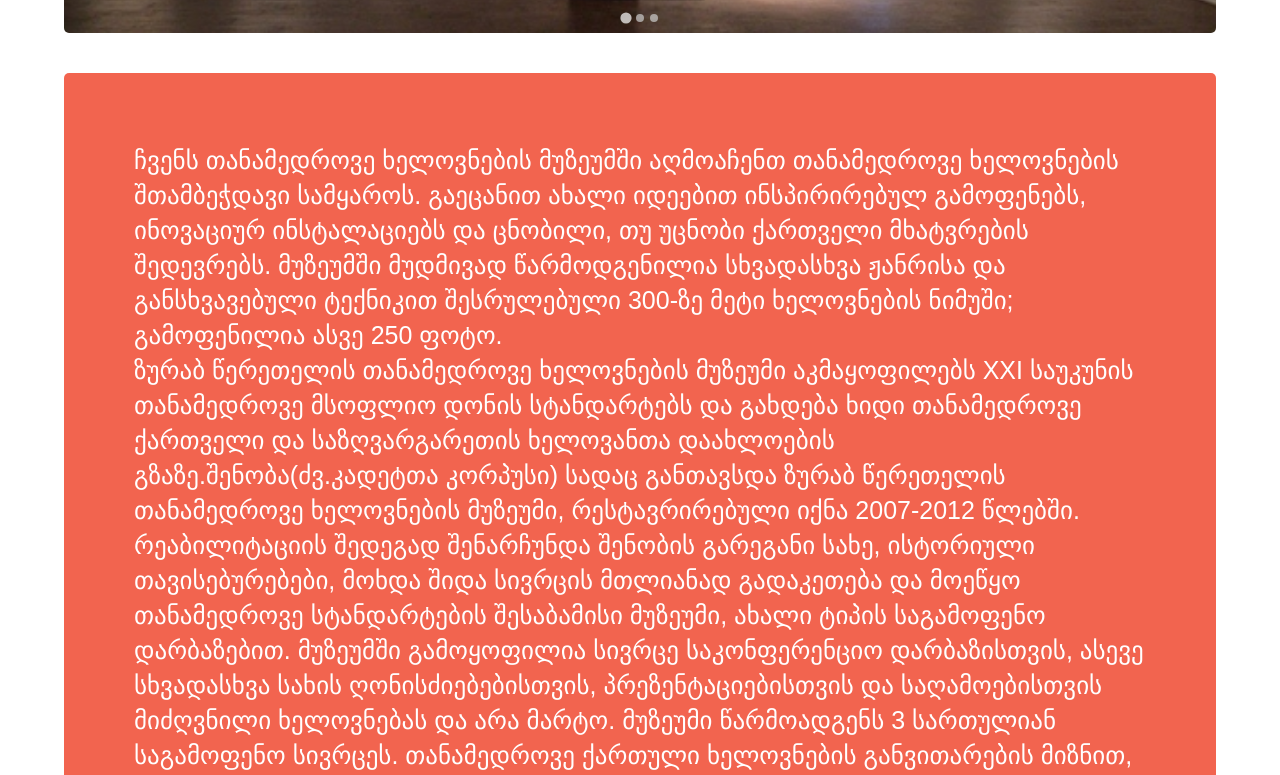
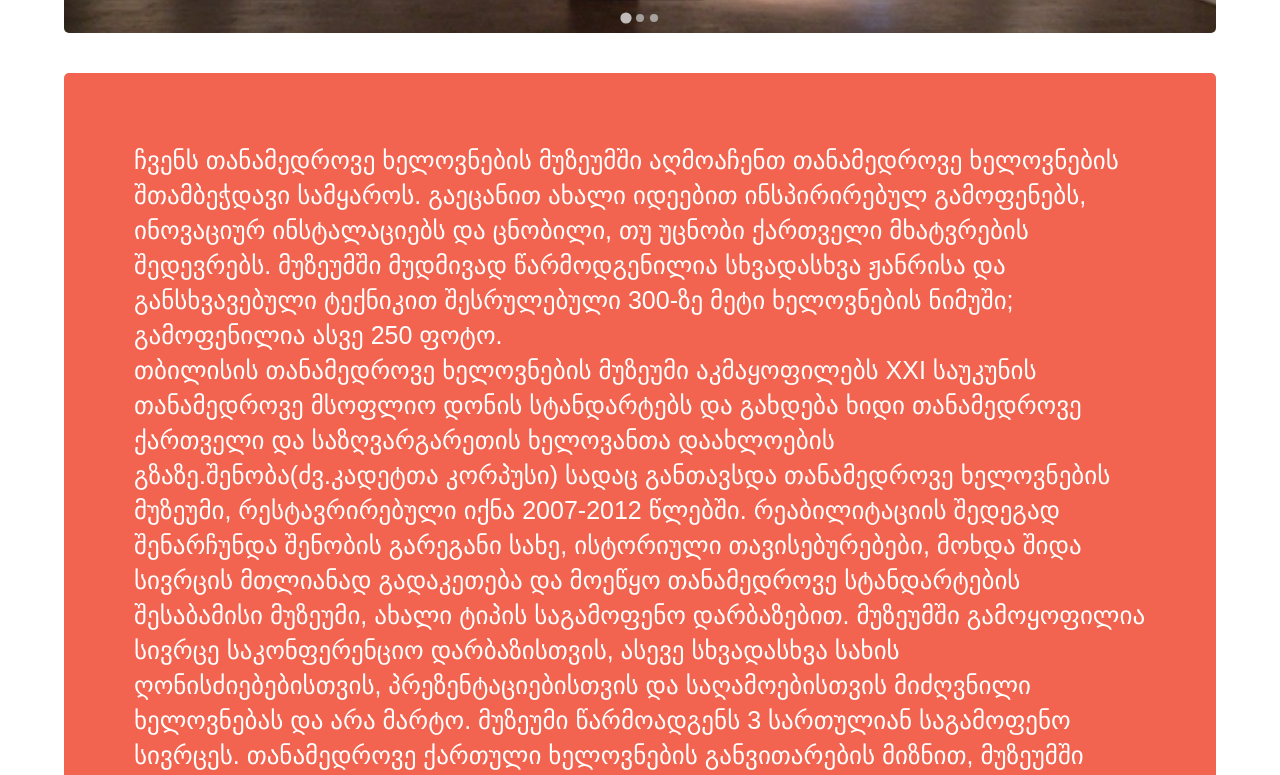
Before and after one commit to AnaGulishvili/Finalproject, a plain HTML site: page index.html in a window 1280 px wide. Both pictures are taken after a click on the element "მეტი". Shown: the part 2217-2992 px from the top of the page. Drawn offline with nearby package versions, Linux system fonts and the light colour scheme; no server answers; a web font is replaced by a local one.

Commit message:
text update

```diff
--- a/index.html
+++ b/index.html
@@ -56,7 +56,7 @@
         </header>
         <div class="text-wrapper">
             <span class="line"></span>
-            <p class="headline">ზურაბ წერეთელის <br>თანამედროვე ხელოვნების მუზეუმი</p>
+            <p class="headline">თბილისის<br>თანამედროვე ხელოვნების მუზეუმი</p>
             <p class="slogan">ქართული თანამედროვე ხელოვნება <br>ერთ სივრცეში</p>
         </div>
         <div class="btn-new">
@@ -103,7 +103,7 @@
                 მუზეუმში მუდმივად წარმოდგენილია სხვადასხვა ჟანრისა და განსხვავებული ტექნიკით შესრულებული 300-ზე მეტი ხელოვნების ნიმუში; გამოფენილია ასვე 250 ფოტო.
 
                 </p>
-                <p class="more-info"> ზურაბ წერეთელის თანამედროვე ხელოვნების მუზეუმი აკმაყოფილებს XXI საუკუნის თანამედროვე მსოფლიო დონის სტანდარტებს და გახდება ხიდი თანამედროვე ქართველი და საზღვარგარეთის ხელოვანთა დაახლოების გზაზე.შენობა(ძვ.კადეტთა კორპუსი) სადაც განთავსდა ზურაბ წერეთელის თანამედროვე ხელოვნების მუზეუმი, რესტავრირებული იქნა 2007-2012 წლებში. რეაბილიტაციის შედეგად შენარჩუნდა შენობის გარეგანი სახე, ისტორიული თავისებურებები, მოხდა შიდა სივრცის მთლიანად გადაკეთება და მოეწყო თანამედროვე სტანდარტების შესაბამისი მუზეუმი, ახალი ტიპის საგამოფენო დარბაზებით.  მუზეუმში გამოყოფილია სივრცე საკონფერენციო დარბაზისთვის, ასევე სხვადასხვა სახის ღონისძიებებისთვის, პრეზენტაციებისთვის და საღამოებისთვის მიძღვნილი ხელოვნებას და არა მარტო.
+                <p class="more-info"> თბილისის თანამედროვე ხელოვნების მუზეუმი აკმაყოფილებს XXI საუკუნის თანამედროვე მსოფლიო დონის სტანდარტებს და გახდება ხიდი თანამედროვე ქართველი და საზღვარგარეთის ხელოვანთა დაახლოების გზაზე.შენობა(ძვ.კადეტთა კორპუსი) სადაც განთავსდა თანამედროვე ხელოვნების მუზეუმი, რესტავრირებული იქნა 2007-2012 წლებში. რეაბილიტაციის შედეგად შენარჩუნდა შენობის გარეგანი სახე, ისტორიული თავისებურებები, მოხდა შიდა სივრცის მთლიანად გადაკეთება და მოეწყო თანამედროვე სტანდარტების შესაბამისი მუზეუმი, ახალი ტიპის საგამოფენო დარბაზებით.  მუზეუმში გამოყოფილია სივრცე საკონფერენციო დარბაზისთვის, ასევე სხვადასხვა სახის ღონისძიებებისთვის, პრეზენტაციებისთვის და საღამოებისთვის მიძღვნილი ხელოვნებას და არა მარტო.
 
 
 
```
